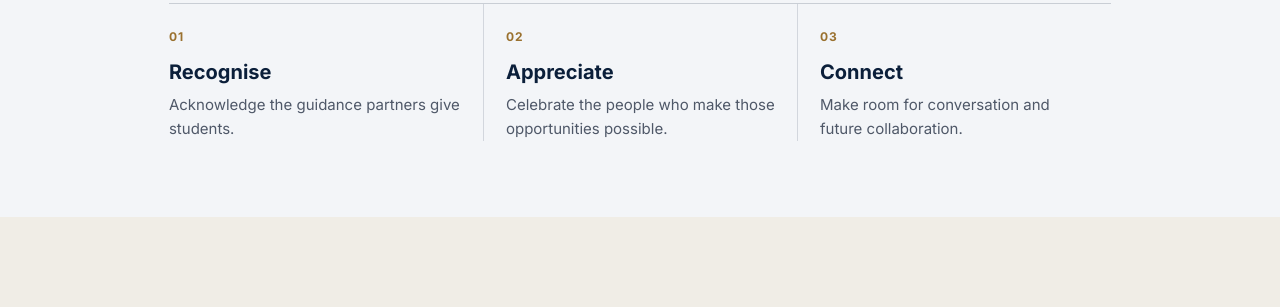
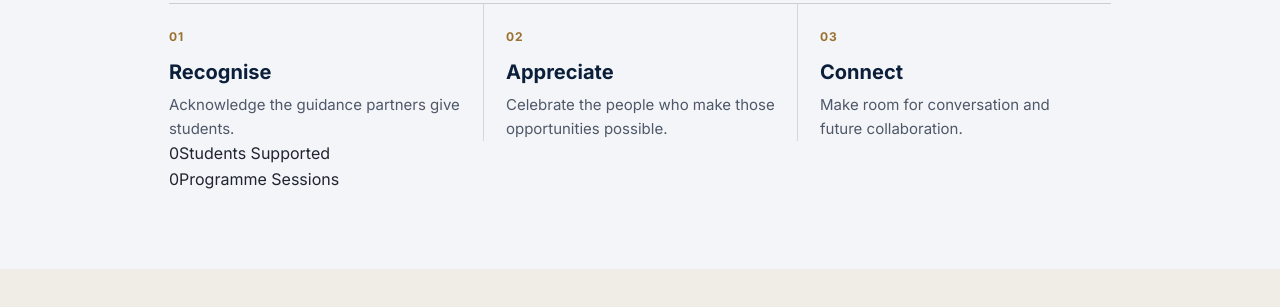
Before and after one commit to CHRISTInfotech/internship-partners-conclave, a plain HTML site: page index.html in a window 1280 px wide. Shown: the part 1078-1385 px from the top of the page. Drawn offline with Linux system fonts and the light colour scheme.

Commit message:
update the changes

```diff
--- a/index.html
+++ b/index.html
@@ -114,6 +114,8 @@
             <h3>Connect</h3>
             <p>Make room for conversation and future collaboration.</p>
           </article>
+        </div>          <div class="stat-item"><span class="stat-num" data-target="500">0</span><span class="stat-label">Students Supported</span></div>
+          <div class="stat-item"><span class="stat-num" data-target="12">0</span><span class="stat-label">Programme Sessions</span></div>
         </div>
       </section>
 
```
Also changed, not shown: script.js (line endings or trailing spaces).
